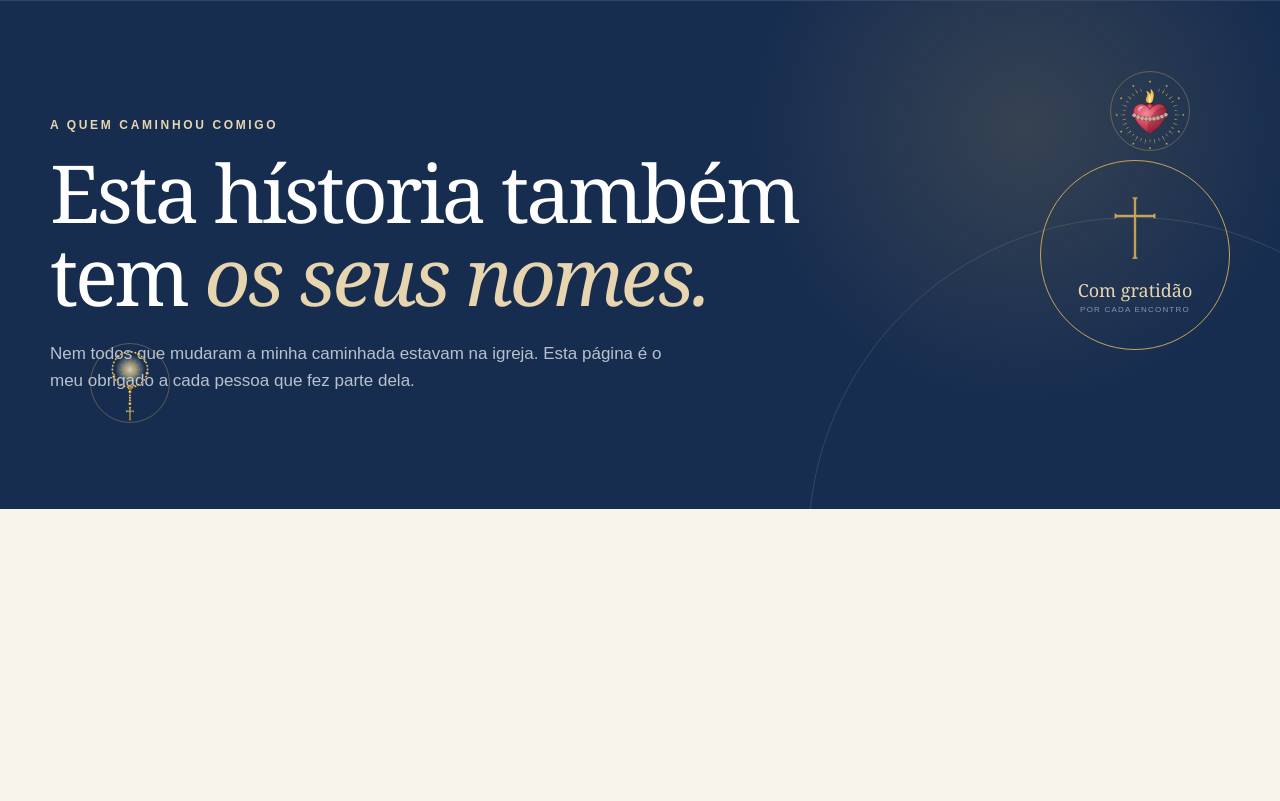
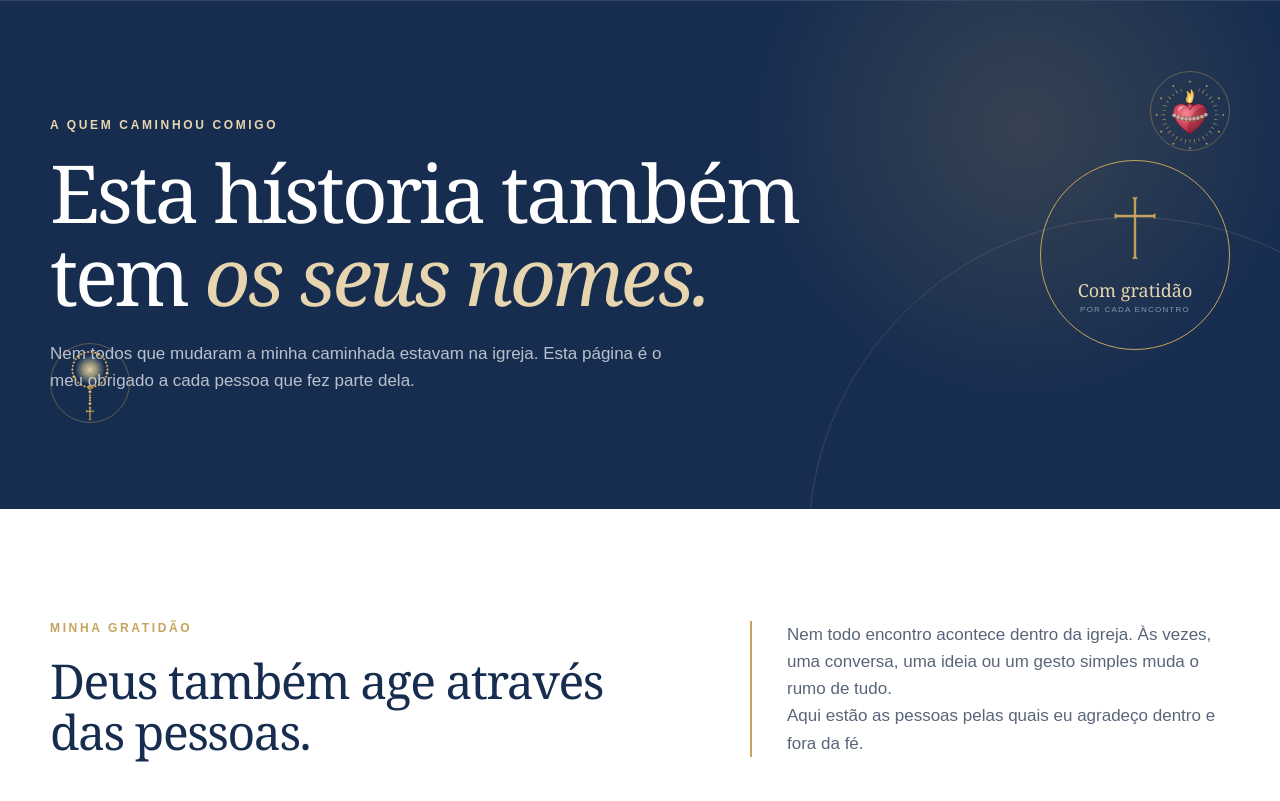
Before and after one commit to kevinz138/Projeto-Individual-Catolico, a website: page public/HTML/dedicatoria.html in a window 1280 px wide. Shown: the part 83-884 px from the top of the page. Before the commit the page ends 800 px from the top, so only its background shows below. Drawn offline with Linux system fonts and the light colour scheme.

Commit message:
continuação da pagina gratidão

```diff
--- a/public/HTML/dedicatoria.html
+++ b/public/HTML/dedicatoria.html
@@ -46,10 +46,10 @@
 
 <body>
     <main class="conteudo">
-        <section class="dedication-inicio">
+        <section class="dedication-topo">
             <img src="../imgs/oracao-terco.svg" alt="" class="oracao left">
             <img src="../imgs/maria-imaculado-coracao.svg" alt="" class="sacred-heart right">
-            <div class="container dedication-inicio-grid">
+            <div class="container dedication-topo-grid">
                 <div>
                     <p class="eyebrow-light">A quem caminhou comigo</p>
                     <h1>Esta hístoria também <br> tem <em>os seus nomes.</em></h1>
@@ -67,6 +67,22 @@
                 </div>
             </div>
         </section>
+        <section class="dedication-intro section">
+            <div class="container dedication-intro-grid">
+                <div>
+                    <p class="eyebrow-dourado">Minha gratidão</p>
+                    <h2>Deus também age através das pessoas.</h2>
+                </div>
+                <div class="dedication-intro-copy">
+                    <p>
+                        Nem todo encontro acontece dentro da igreja. Às vezes, uma conversa, uma ideia ou um gesto simples muda o rumo de tudo.
+                    </p>
+                    <p>
+                        Aqui estão as pessoas pelas quais eu agradeço dentro e fora da fé.
+                    </p>
+                </div>
+            </div>
+        </section>
     </main>
 </body>
 
--- a/public/HTML/styles.css
+++ b/public/HTML/styles.css
@@ -83,12 +83,12 @@ h1 em {
 
 .left {
     bottom: 86px;
-    left: 90px;
+    left: 50px;
 }
 
 .right {
     top: 70px;
-    right: 90px;
+    right: 50px;
 }
 
 .container {
@@ -758,7 +758,7 @@ h1 em {
 
 /* Parte Inicial */
 
-.dedication-inicio {
+.dedication-topo {
     position: relative;
     overflow: hidden;
     padding: 115px 0;
@@ -769,7 +769,7 @@ h1 em {
         var(--azul-marinho);
 }
 
-.dedication-inicio::after {
+.dedication-topo::after {
     position: absolute;
     right: -180px;
     bottom: -360px;
@@ -780,7 +780,7 @@ h1 em {
     content: "";
 }
 
-.dedication-inicio-grid {
+.dedication-topo-grid {
     position: relative;
     z-index: 2;
     display: grid;
@@ -789,11 +789,11 @@ h1 em {
     gap: 90px;
 }
 
-.dedication-inicio-grid h1 {
+.dedication-topo-grid h1 {
     max-width: 820px;
 }
 
-.dedication-inicio-grid p:last-child {
+.dedication-topo-grid p:last-child {
     max-width: 630px;
     color: rgba(255, 255, 255, 0.7);
     font-size: 17px;
@@ -832,3 +832,27 @@ h1 em {
     letter-spacing: 0.15em;
     text-transform: uppercase;
 }
+
+/* Parte Introdução */
+
+.dedication-intro {
+    background: var(--branco);
+}
+
+.dedication-intro-grid {
+    display: grid;
+    grid-template-columns: 1fr 0.8fr;
+    align-items: center;
+    gap: 100px;
+}
+
+.dedication-intro-grid h2 {
+    margin-bottom: 0;
+}
+
+.dedication-intro-copy {
+    padding-left: 35px;
+    border-left: 2px solid var(--dourado);
+    color: var(--cinza);
+    font-size: 17px;
+}
```
Also changed, not shown: public/HTML/index.html (+2 -2 lines).
